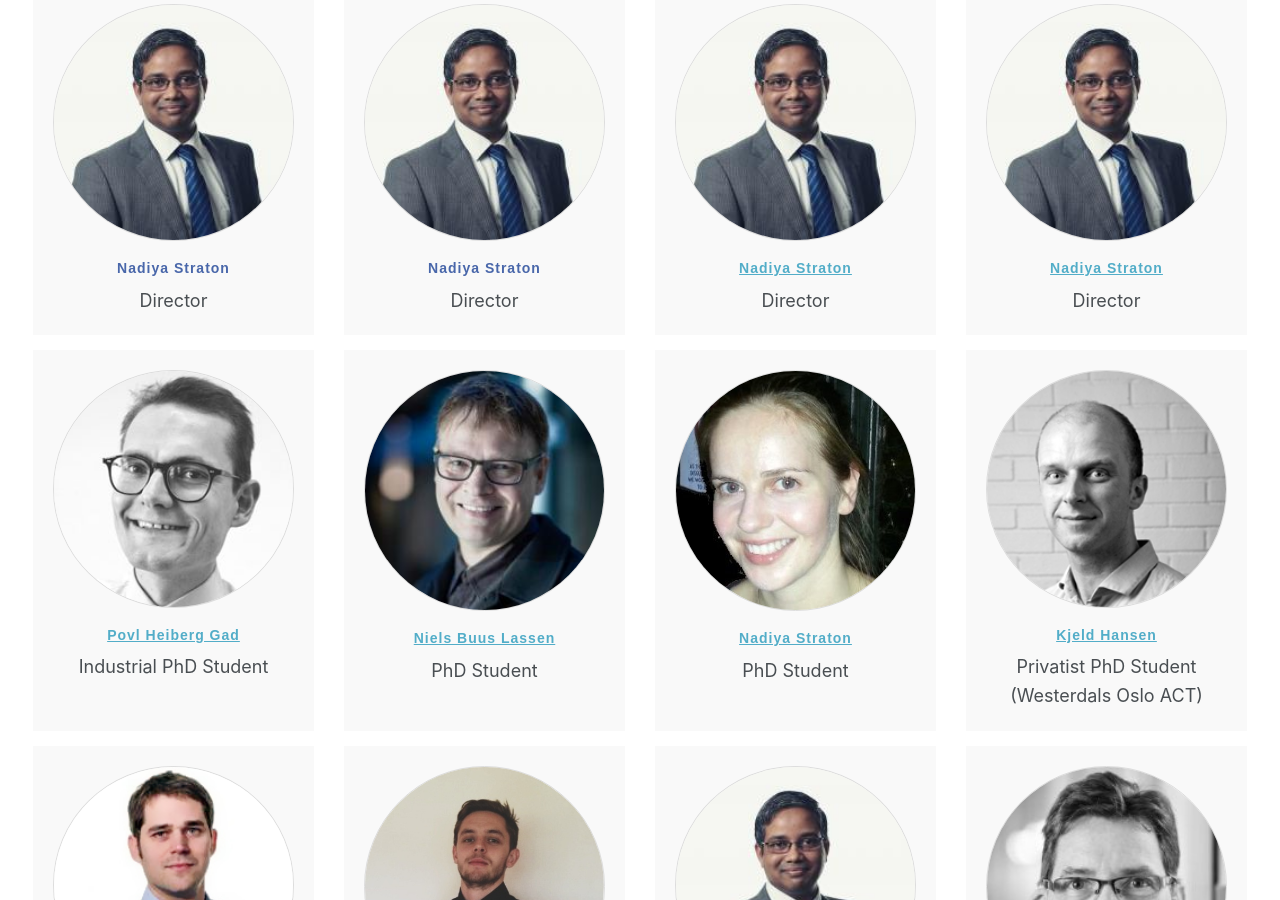
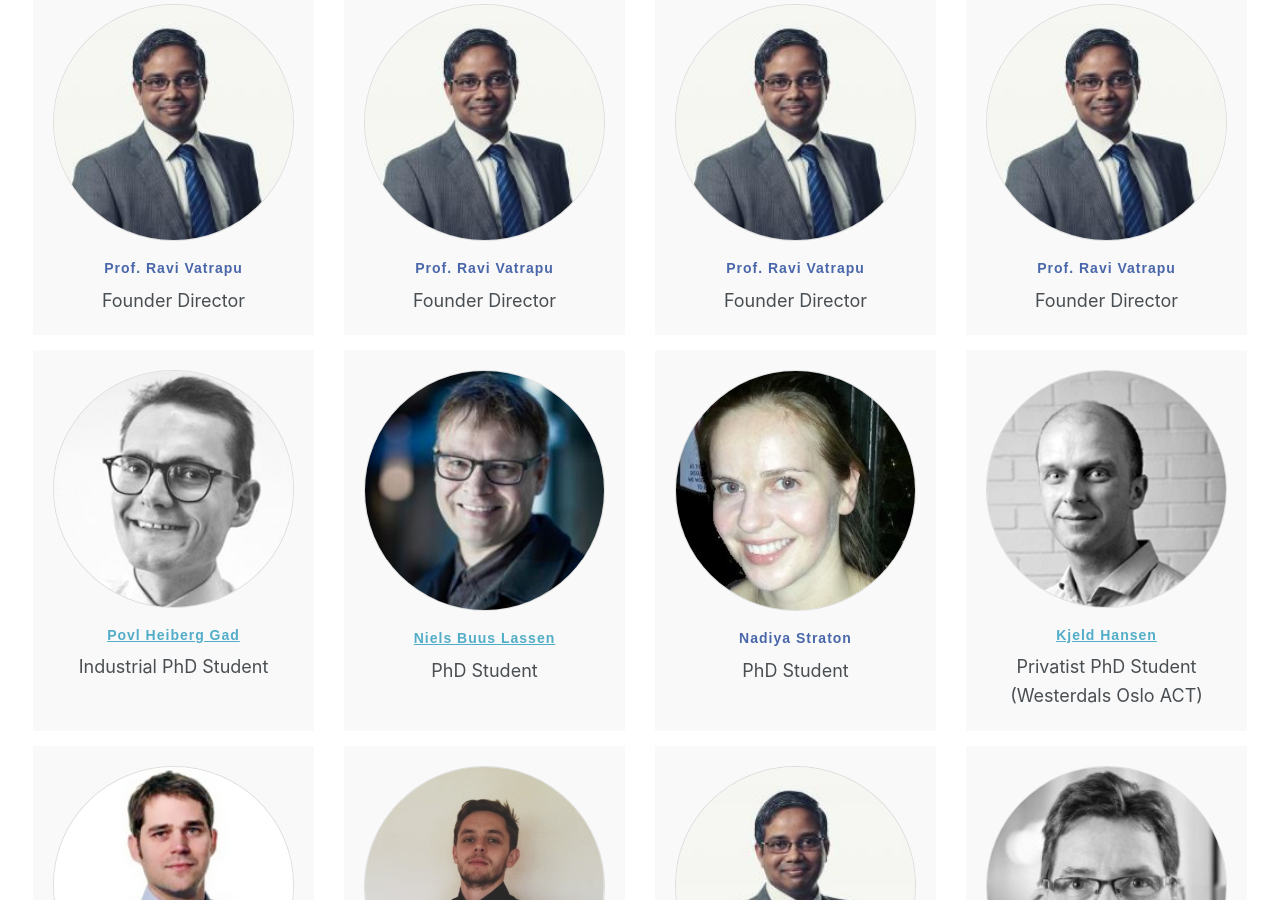
Before and after one commit to cbsBDA/cbsBDA-homepage, a Jekyll site: the page built from _pages/team.md, in a window 1280 px wide and 900 px high, scrolled down 587 px. Built offline with Jekyll 4.4.1, drawn with Linux system fonts in a browser that asks for light colours; nearby versions of some CDN libraries.

Commit message:
Update team.md

```diff
--- a/_pages/team.md
+++ b/_pages/team.md
@@ -69,7 +69,7 @@ author_profile: true
                     <div class="avatar">
                         <img src="/images/teams/bm0108_nr3_ravi_vatrapu_5405.jpg" alt='Prof. Ravi Vatrapu' class="img-responsive img-circle table-bordered himg" />
                     </div>
-                    <h5><a class="t-name" target="_blank" href="http://www.cbs.dk/en/research/departments-and-centres/department-of-it-management/staff/rvitm">Prof. Ravi Vatrapu</a></h5>
+                    <h5>Prof. Ravi Vatrapu</h5>
                     <p class="subtitle">Founder Director</p>
                 </div>
             </div>
@@ -84,8 +84,8 @@ author_profile: true
                     <div class="avatar">
                         <img src="/images/teams/bm0108_nr3_ravi_vatrapu_5405.jpg" alt='Prof. Ravi Vatrapu' class="img-responsive img-circle table-bordered himg" />
                     </div>
-                    <h5>Nadiya Straton</h5>
-                    <p class="subtitle">Director</p>
+                    <h5>Prof. Ravi Vatrapu</h5>
+                    <p class="subtitle">Founder Director</p>
                 </div>
             </div>
         </div>
@@ -97,8 +97,8 @@ author_profile: true
                     <div class="avatar">
                         <img src="/images/teams/bm0108_nr3_ravi_vatrapu_5405.jpg" alt='Prof. Ravi Vatrapu' class="img-responsive img-circle table-bordered himg" />
                     </div>
-                    <h5>Nadiya Straton</h5>
-                    <p class="subtitle">Director</p>
+                    <h5>Prof. Ravi Vatrapu</h5>
+                    <p class="subtitle">Founder Director</p>
                 </div>
             </div>
         </div>
@@ -110,8 +110,8 @@ author_profile: true
                     <div class="avatar">
                         <img src="/images/teams/bm0108_nr3_ravi_vatrapu_5405.jpg" alt='Prof. Ravi Vatrapu' class="img-responsive img-circle table-bordered himg" />
                     </div>
-                    <h5><a class="t-name" target="_blank" >Nadiya Straton</a></h5>
-                    <p class="subtitle">Director</p>
+                    <h5>Prof. Ravi Vatrapu</h5>
+                    <p class="subtitle">Founder Director</p>
                 </div>
             </div>
         </div>
@@ -123,8 +123,8 @@ author_profile: true
                     <div class="avatar">
                         <img src="/images/teams/bm0108_nr3_ravi_vatrapu_5405.jpg" alt='Prof. Ravi Vatrapu' class="img-responsive img-circle table-bordered himg" />
                     </div>
-                    <h5><a class="t-name" target="_blank" >Nadiya Straton</a></h5>
-                    <p class="subtitle">Director</p>
+                    <h5>Prof. Ravi Vatrapu</h5>
+                    <p class="subtitle">Founder Director</p>
                 </div>
             </div>
         </div>
@@ -165,7 +165,7 @@ author_profile: true
                     <div class="avatar">
                         <img src="/images/teams/Nadia.jpg" alt='Nadiya Straton' class="img-responsive img-circle table-bordered himg" />
                     </div>
-                    <h5><a class="t-name" target="_blank" >Nadiya Straton</a></h5>
+                    <h5>Nadiya Straton</h5>
                     <p class="subtitle">PhD Student</p>
                 </div>
             </div>
```
